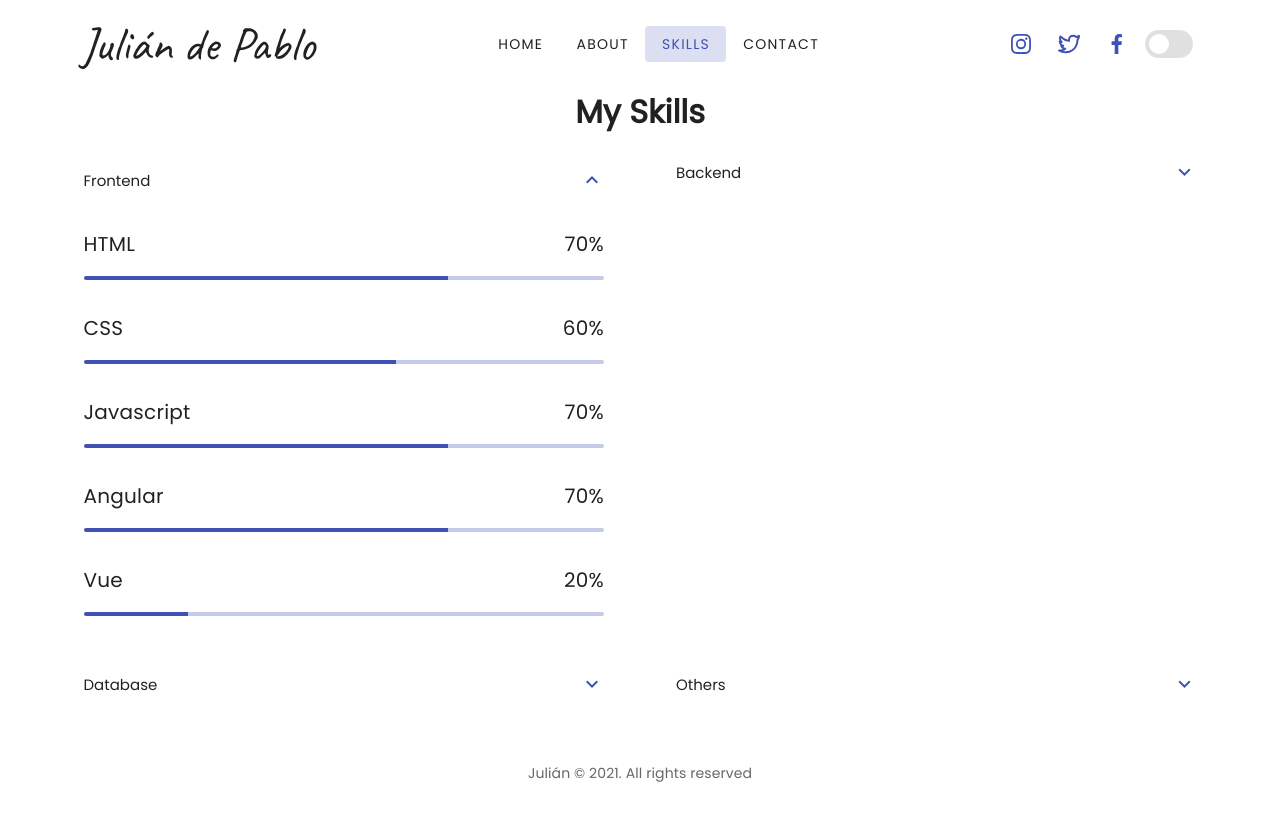
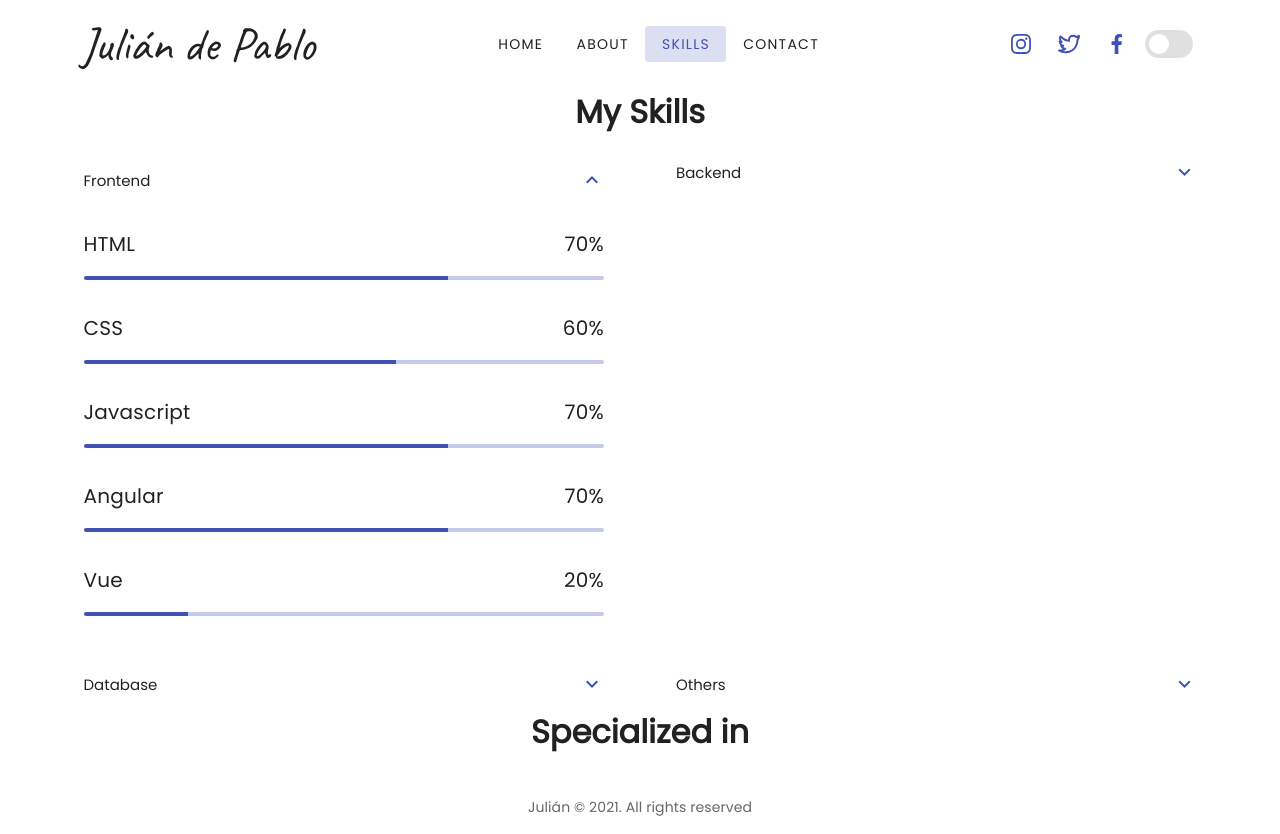
Before and after one commit to juliandpt/Portfolio_nuxt, a Nuxt app: page /skills in a window 1280 px wide. Both pictures are taken after a click on the button "Frontend". Before the commit the page ends 800 px from the top, so only its background shows below. Built offline with nearby package versions, Linux system fonts and the light colour scheme.

Commit message:
updated skills page

```diff
--- a/pages/skills.vue
+++ b/pages/skills.vue
@@ -9,14 +9,12 @@
     </v-row>
 
     <v-row>
-      <template
-        v-for="(skill, i) in skills"
-      >
       <v-col
         cols="12"
         sm="6"
         xs="12"
         class="pb-0"
+        v-for="(skill, i) in skills"
         :key="i"
       >
         <v-expansion-panels
@@ -36,6 +34,7 @@
               <v-card
                 flat
                 tile
+                color="transparent"
                 v-for="(card, j) in skill.cards"
                 :key="j"
               >
@@ -73,7 +72,28 @@
           </v-expansion-panel>
         </v-expansion-panels>
       </v-col>
-      </template>
+    </v-row>
+
+    <v-row>
+      <h1
+        class="mx-auto"
+      >
+        Specialized in
+      </h1>
+    </v-row>
+
+    <v-row>
+      <v-col
+        cols="12"
+        md="4"
+        sm="6"
+        xs="12"
+        class="pb-0"
+        v-for="(skill, i) in skills"
+        :key="i"
+      >
+
+      </v-col>
     </v-row>
   </v-container>
 </template>
@@ -122,6 +142,10 @@ export default {
               title: "Node",
               value: 70
             },
+            {
+              title: "Flask",
+              value: 70
+            },
           ]
         },
         {
@@ -160,6 +184,34 @@ export default {
             }
           ]
         },
+      ],
+      specialties: [
+        {
+          title: "FRONT-END DEV",
+          content: "caca tambien"
+        }
+      ],
+      services: [
+        {
+          title: "WEB DESIGN",
+          icon: "caca",
+          content: "caca tambien"
+        },
+        {
+          title: "RESPONSIVE DESIGN",
+          icon: "caca",
+          content: "caca tambien"
+        },
+        {
+          title: "UI / UX",
+          icon: "caca",
+          content: "caca tambien"
+        },
+        {
+          title: "WEB DEVELOPMENT",
+          icon: "caca",
+          content: "caca tambien"
+        },
       ]
     }
   }
```
Lines whose indentation alone changed are shown as unchanged.
